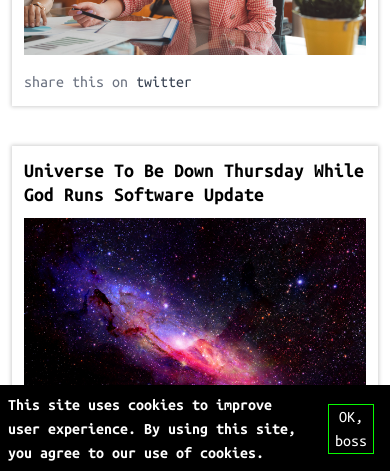
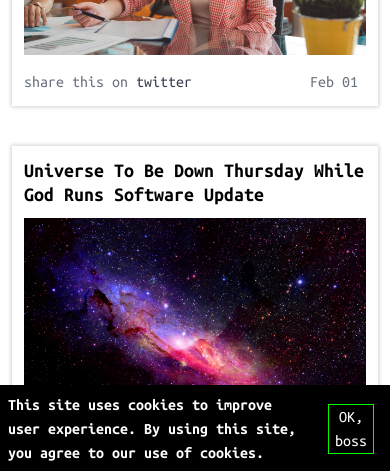
Before and after one commit to gravitational/downtime, a Next.js app: page / in a window 390 px wide. Shown: the part 371-842 px from the top of the page. Built offline with nearby package versions, Linux system fonts and the light colour scheme; no server answers.

Commit message:
Add date to posts (#49)
* add date with state

* update date to css only

* remove date hover effect on mobile

* update time details to title attribute

* remove unused group rule

```diff
--- a/components/JokeParser/JokeParser.tsx
+++ b/components/JokeParser/JokeParser.tsx
@@ -25,6 +25,9 @@ interface JokeProps {
 }
 
 const Joke = ({ joke }: JokeProps) => {
+  const dateArray = joke.pubDate.toDateString().split(" ");
+  const [weekday, month, day, year] = dateArray;
+
   const anchorString = joke.anchor ? joke.anchor.toString() : "00000";
   const hrefString = tweetEncoder(
     joke.headline,
@@ -57,7 +60,9 @@ const Joke = ({ joke }: JokeProps) => {
             />
           </div>
         )}
-        <div className="w-full mb-3 lg:mb-7 text-gray-500 ">
+        <div className="flex flex-col w-full text-gray-500 relative">
+          <div className="flex flex-row w-full justify-between">
+            <div className="mb-3 lg:mb-7 ">
               share this on{" "}
               <Link href={hrefString}>
                 <a target="_blank" rel="noopener noreferrer">
@@ -65,6 +70,11 @@ const Joke = ({ joke }: JokeProps) => {
                 </a>
               </Link>
             </div>
+            <div title={`${weekday} • ${month} ${day}, ${year}`} className="mb-3 lg:mb-7 mr-2 object-right w-24 text-right hover:text-black">
+              {month} {day}
+            </div>
+          </div>
+        </div>
       </div>
     </>
   );
```
Also changed, not shown: tailwind.config.js (line endings or trailing spaces). Lines whose indentation alone changed are shown as unchanged.
